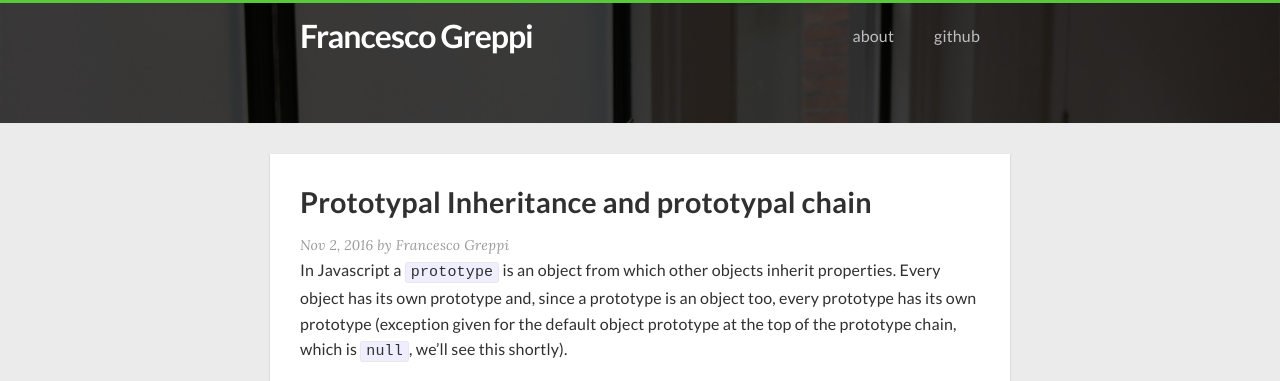
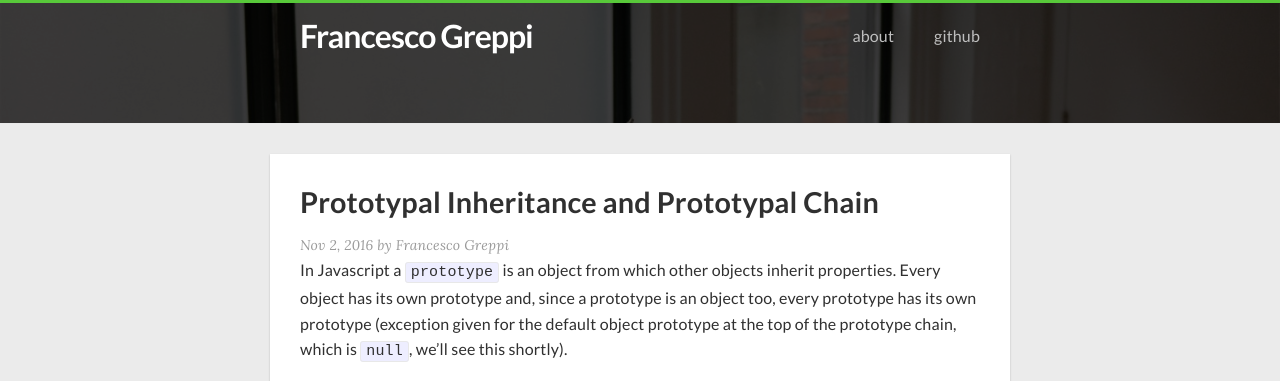
Before and after one commit to francescogreppi/francescogreppi.github.io, a Jekyll site: the page built from _posts/2016-11-03-prototype-inheritance.markdown, in a window 1280 px wide and 900 px high. Shown: the top 381 px of the window. Built offline with Jekyll 4.4.1, drawn with Linux system fonts in a browser that asks for light colours; nearby versions of some CDN libraries.

```diff
--- a/_posts/2016-11-03-prototype-inheritance.markdown
+++ b/_posts/2016-11-03-prototype-inheritance.markdown
@@ -1,6 +1,6 @@
 ---
 layout: post
-title:  "Prototypal Inheritance and prototypal chain"
+title:  "Prototypal Inheritance and Prototypal Chain"
 date:   2016-11-02 14:00:00 +0100
 categories: Javascript
 comments: false
```
